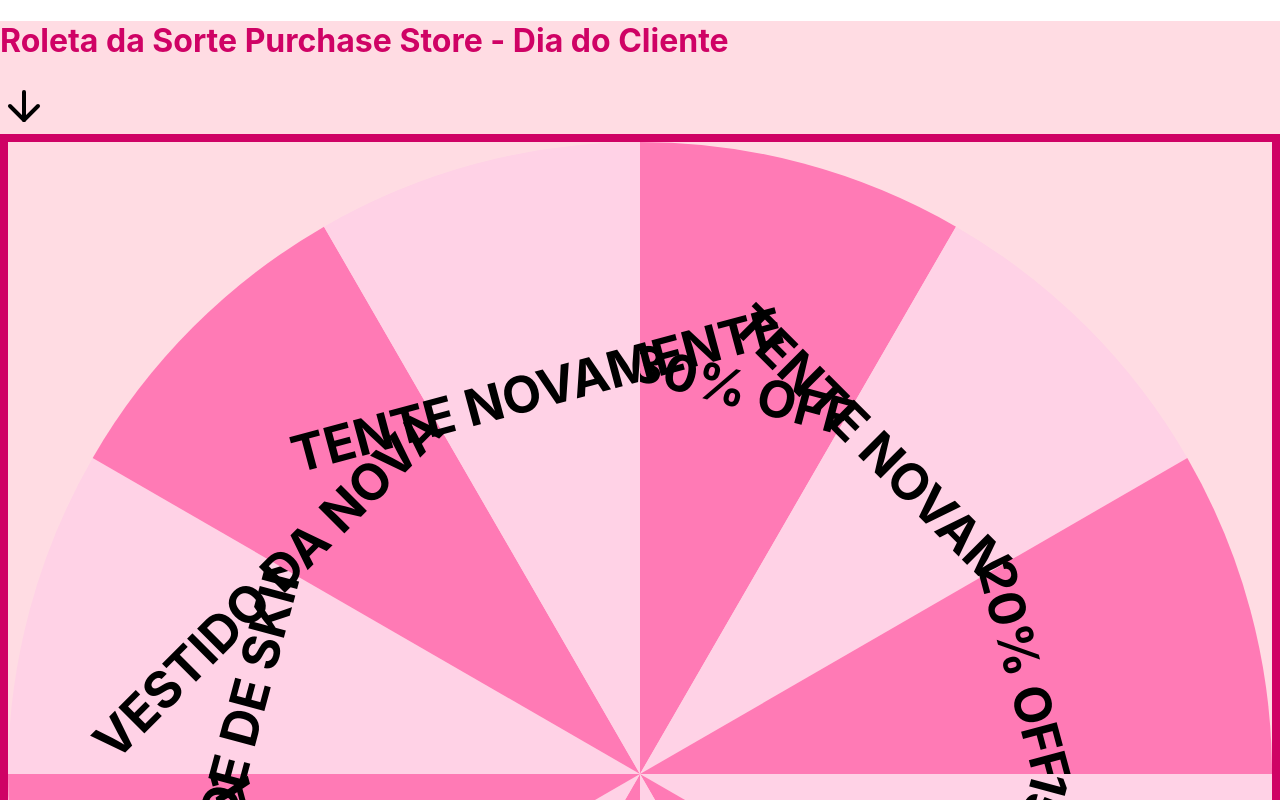
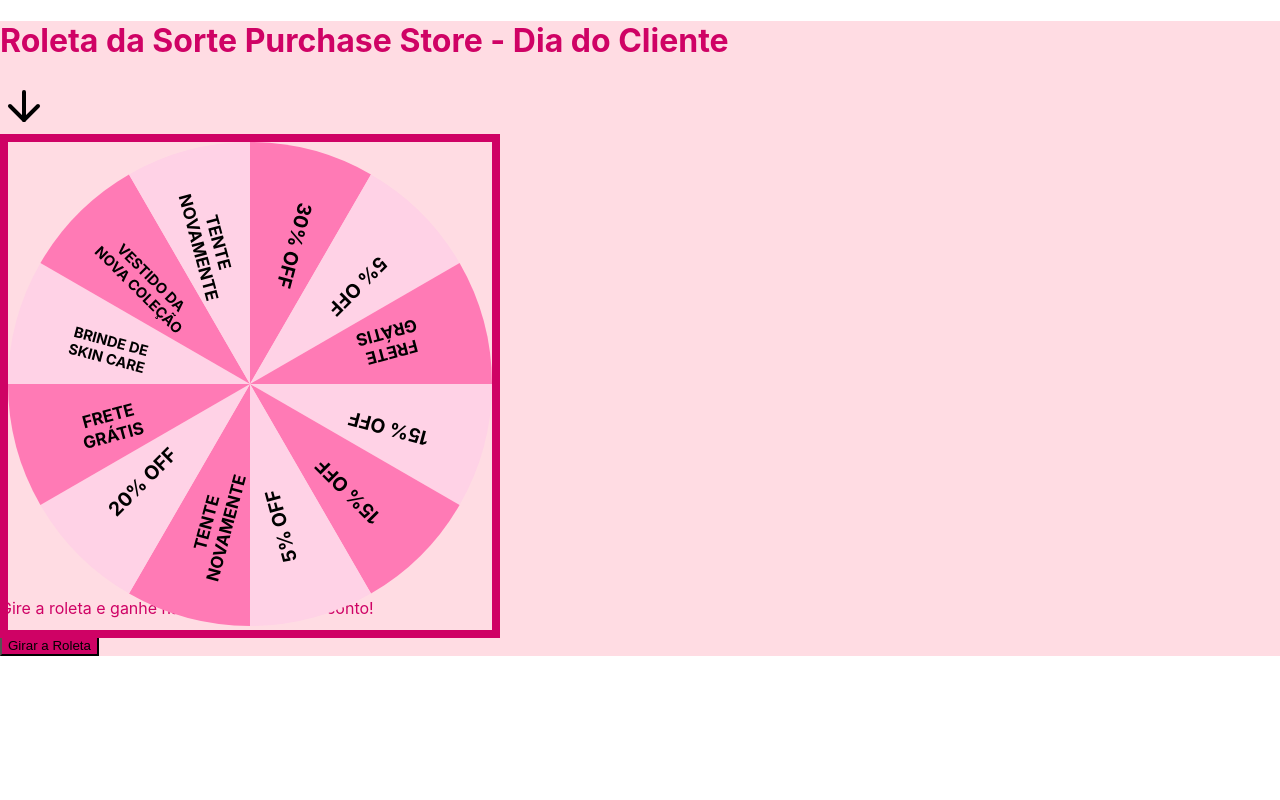
Before and after one commit to puppe1990/roulette-app, a React (Create React App) app: page / in a window 1280 px wide. Shown: the top 800 px of the page. Built offline with nearby package versions, Linux system fonts and the light colour scheme.

Commit message:
update the code

```diff
--- a/src/App.js
+++ b/src/App.js
@@ -3,17 +3,17 @@
 
 const discounts = [
   { text: '30% OFF', probability: 0.01, color: '#ff7ab5', textColor: 'black' },
-  { text: 'TENTE NOVAMENTE', probability: 0.1199, color: '#ffd2e6', textColor: 'black' },
-  { text: '20% OFF', probability: 0.04, color: '#ff7ab5', textColor: 'black' },
+  { text: '5% OFF', probability: 0.10, color: '#ffd2e6', textColor: 'black' },
+  { text: 'FRETE\nGRÁTIS', probability: 0.045, color: '#ff7ab5', textColor: 'black' },
   { text: '15% OFF', probability: 0.14, color: '#ffd2e6', textColor: 'black' },
   { text: '15% OFF', probability: 0.15, color: '#ff7ab5', textColor: 'black' },
   { text: '5% OFF', probability: 0.12, color: '#ffd2e6', textColor: 'black' },
-  { text: '5% OFF', probability: 0.10, color: '#ff7ab5', textColor: 'black' },
-  { text: 'FRETE GRÁTIS', probability: 0.045, color: '#ffd2e6', textColor: 'black' },
-  { text: 'FRETE GRÁTIS', probability: 0.065, color: '#ff7ab5', textColor: 'black' },
-  { text: 'BRINDE DE SKIN CARE', probability: 0.05, color: '#ffd2e6', textColor: 'black' },
-  { text: 'VESTIDO DA NOVA COLEÇÃO', probability: 0.0002, color: '#ff7ab5', textColor: 'black' },
-  { text: 'TENTE NOVAMENTE', probability: 0.1599, color: '#ffd2e6', textColor: 'black' },
+  { text: 'TENTE\nNOVAMENTE', probability: 0.1199, color: '#ff7ab5', textColor: 'black' },
+  { text: '20% OFF', probability: 0.04, color: '#ffd2e6', textColor: 'black' },
+  { text: 'FRETE\nGRÁTIS', probability: 0.065, color: '#ff7ab5', textColor: 'black' },
+  { text: 'BRINDE DE\nSKIN CARE', probability: 0.05, color: '#ffd2e6', textColor: 'black' },
+  { text: 'VESTIDO DA\nNOVA COLEÇÃO', probability: 0.0002, color: '#ff7ab5', textColor: 'black' },
+  { text: 'TENTE\nNOVAMENTE', probability: 0.1599, color: '#ffd2e6', textColor: 'black' },
 ];
 
 const DiscountRoulette = () => {
@@ -58,11 +58,20 @@
   };
 
   return (
-    <div className="flex flex-col items-center justify-center min-h-screen" style={{ backgroundColor: '#ffdce3' }}>
-      <h1 className="text-4xl font-bold mb-8 text-center" style={{ color: '#cf0265' }}>
+    <div
+      className="flex flex-col items-center justify-center min-h-screen p-4"
+      style={{ backgroundColor: '#ffdce3' }}
+    >
+      <h1
+        className="text-4xl font-bold mb-8 text-center"
+        style={{ color: '#cf0265' }}
+      >
         Roleta da Sorte Purchase Store - Dia do Cliente
       </h1>
-      <div className="relative w-80 h-80 mb-8">
+      <div
+        className="relative mb-8"
+        style={{ width: '500px', height: '500px' }}
+      >
         {/* Position the arrow above the wheel */}
         <div className="absolute top-0 left-1/2 transform -translate-x-1/2 z-10">
           <ArrowDown size={48} className="text-black" />
@@ -70,7 +79,9 @@
         <div
           className="w-full h-full rounded-full overflow-hidden shadow-lg"
           style={{
-            transition: spinning ? 'transform 3s cubic-bezier(0.33, 1, 0.68, 1)' : 'none',
+            transition: spinning
+              ? 'transform 3s cubic-bezier(0.33, 1, 0.68, 1)'
+              : 'none',
             transform: `rotate(${rotation}deg)`,
             border: `8px solid #cf0265`,
           }}
@@ -94,11 +105,21 @@
               const x2 = 50 + 50 * Math.cos(endRadians);
               const y2 = 50 + 50 * Math.sin(endRadians);
 
-              // Calculate text position
+              // Calculate text position closer to the center
               const textAngle = startAngle + sliceDegree / 2;
               const textRadians = ((textAngle - 90) * Math.PI) / 180;
               const textX = 50 + 30 * Math.cos(textRadians);
               const textY = 50 + 30 * Math.sin(textRadians);
+
+              // Determine font size based on text length
+              let fontSize = 4;
+              const textLength = text.replace('\n', '').length;
+              if (textLength > 10) {
+                fontSize = 3.5;
+              }
+              if (textLength > 15) {
+                fontSize = 3;
+              }
 
               return (
                 <g key={index}>
@@ -111,11 +132,19 @@
                     y={textY}
                     textAnchor="middle"
                     fill={textColor}
-                    fontSize="4"
+                    fontSize={fontSize}
                     fontWeight="bold"
-                    transform={`rotate(${textAngle}, ${textX}, ${textY})`}
+                    transform={`rotate(${textAngle}, ${textX}, ${textY}) rotate(90, ${textX}, ${textY})`}
+                    style={{
+                      pointerEvents: 'none',
+                      userSelect: 'none',
+                    }}
                   >
-                    {text}
+                    {text.split('\n').map((line, i) => (
+                      <tspan key={i} x={textX} dy={`${i * 1.2}em`}>
+                        {line}
+                      </tspan>
+                    ))}
                   </text>
                 </g>
               );
@@ -145,8 +174,8 @@
           aria-live="assertive"
           style={{ color: '#cf0265' }}
         >
-          {result.text !== 'TENTE NOVAMENTE'
-            ? `Parabéns! Você ganhou ${result.text}!`
+          {result.text !== 'TENTE\nNOVAMENTE'
+            ? `Parabéns! Você ganhou ${result.text.replace('\n', ' ')}!`
             : 'Tente novamente.'}
         </div>
       )}
```
